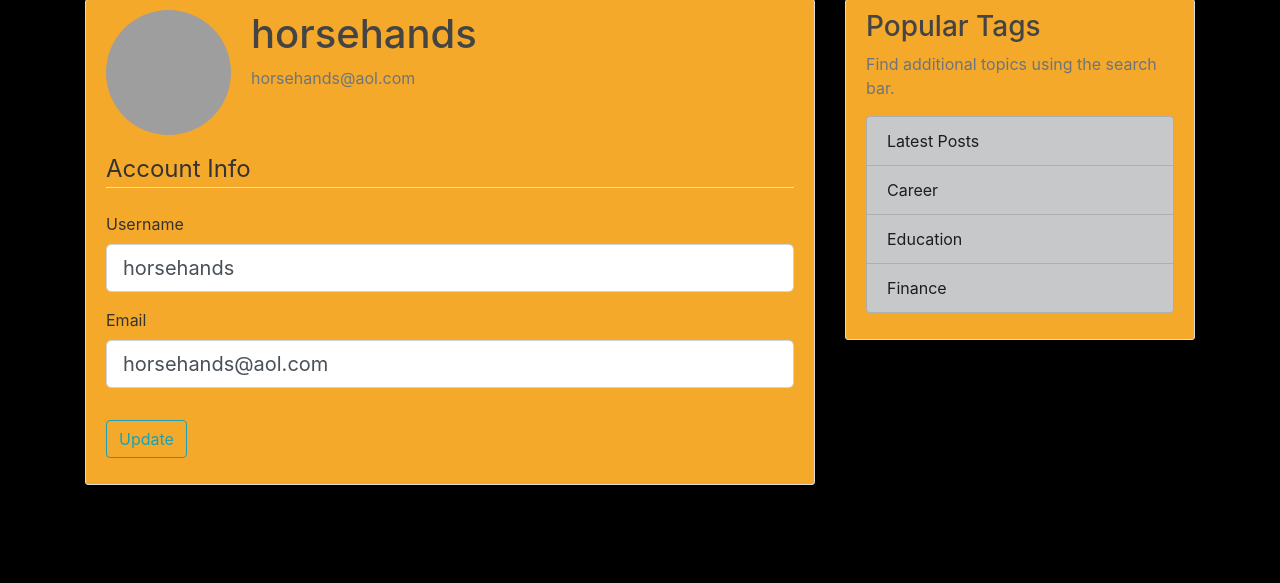
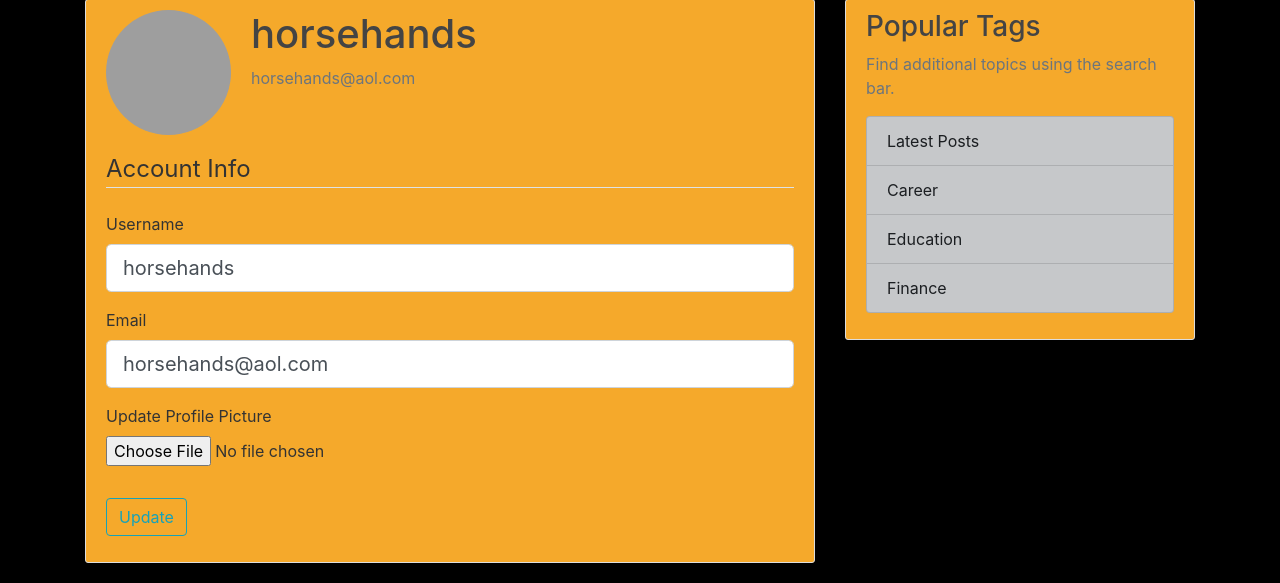
Before and after one commit to jakemobley/allnewcolors, a Flask app: page /account in a window 1280 px wide. Shown: the part 427-1010 px from the top of the page. Before the commit the page ends 912 px from the top, so only its background shows below. Run offline with Flask 2, Linux system fonts and the light colour scheme; a user stored in the database is signed in; some libraries are stand-ins or nearby versions; grey boxes are pictures that could not be loaded.

Commit message:
set up front end for uploading profile picture to account form

```diff
--- a/main/forms.py
+++ b/main/forms.py
@@ -1,4 +1,5 @@
 from flask_wtf import FlaskForm
+from flask_wtf.file import FileField, FileAllowed
 from flask_login import current_user
 from wtforms import StringField, PasswordField, SubmitField, BooleanField
 from wtforms.validators import DataRequired, Length, Email, EqualTo, ValidationError
@@ -34,6 +35,7 @@ class UpdateAccountForm(FlaskForm):
 	username = StringField('Username',
                         validators=[DataRequired(), Length(min=2, max=20)])
 	email = StringField('Email', validators=[DataRequired(), Email()])
+	picture = FileField('Update Profile Picture', validators=[FileAllowed(['jpg', 'jpeg', 'png', 'gif'])])
 	submit = SubmitField('Update')
 
 	def validate_username(self, username):
--- a/main/templates/account.html
+++ b/main/templates/account.html
@@ -8,7 +8,7 @@
             <p class="text-secondary">{{ current_user.email }}</h2>
         </div>
     </div>
-        <form method="POST" action="">
+        <form method="POST" action="" enctype="multipart/form-data">
             {{ form.hidden_tag() }}
             <fieldset class="form-group">
                 <legend class="border-bottom mb-4">Account Info</legend>
@@ -39,7 +39,16 @@
                     {{ form.email(class="form-control form-control-lg") }}
                     {% endif %}
                 </div>
-            </fieldset>
+                <div class="form-group">
+                    {{ form.picture.label() }}
+                    {{ form.picture(class="form-control-file") }}
+                    {% if form.picture.errors %}
+                        {% for error in form.picture.errors %}
+                            <span class="text-danger">{{ error }}</span><br>
+                        {% endfor %}
+                    {% endif %}
+                </div>
+                </fieldset>
             <div class="form-group">
                 {{ form.submit(class="btn btn-outline-info") }}
             </div>
```
Also changed, not shown: main/site.db.
